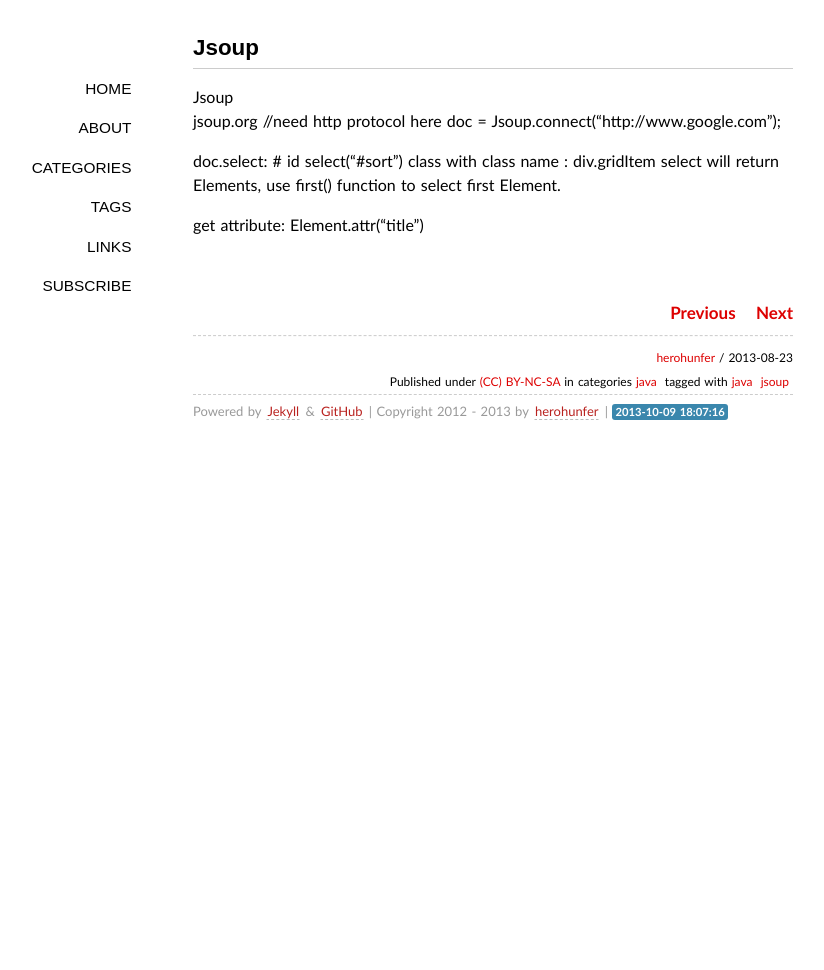
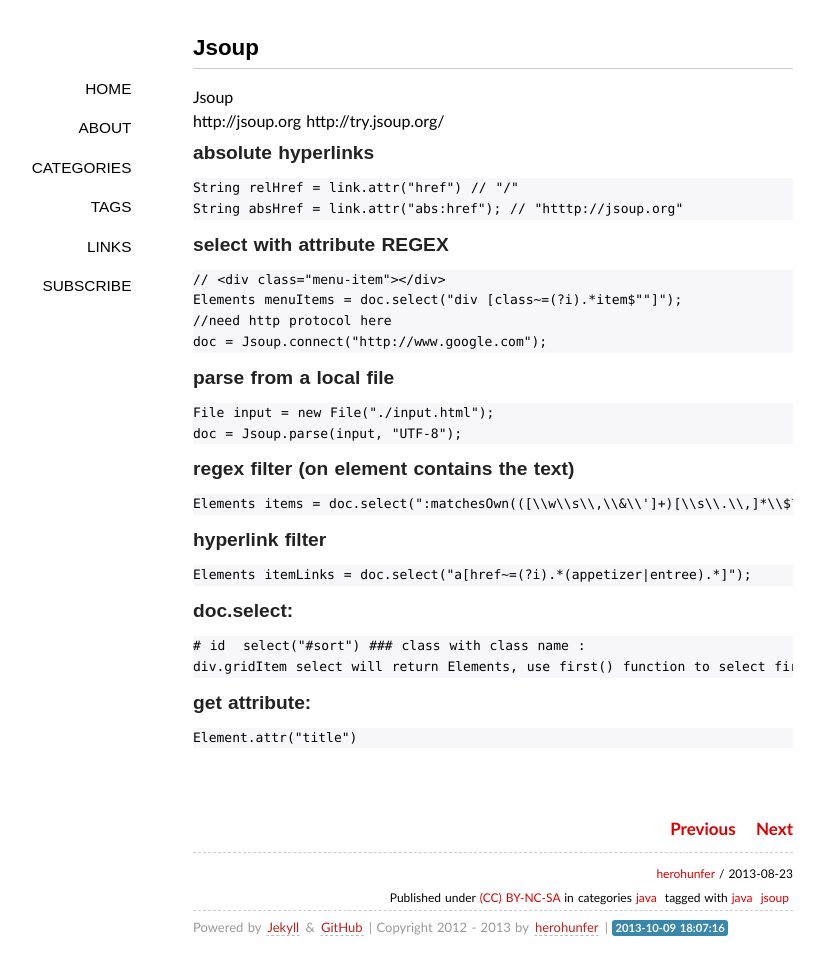
Before and after one commit to herohunfer/blog, a Jekyll site: the page built from _posts/2013-08-23-jsoup.md, in a window 1280 px wide. Shown: the whole page, without its empty margins (147-971 px from the left). Built offline with Jekyll 4.4.1, drawn with Linux system fonts in a browser that asks for light colours; some web fonts are replaced; Markdown is read by kramdown in place of the engine named in the settings; comment, search, counter and statistics services are not loaded; before the commit the page ends 900 px from its top, so only the background shows below that.

Commit message:
add new contents

```diff
--- a/_posts/2013-08-23-jsoup.md
+++ b/_posts/2013-08-23-jsoup.md
@@ -6,15 +6,34 @@ tags: [java, jsoup]
 ---
 
 Jsoup
-jsoup.org
+http://jsoup.org
+http://try.jsoup.org/
+###absolute hyperlinks
+    String relHref = link.attr("href") // "/"
+    String absHref = link.attr("abs:href"); // "htttp://jsoup.org"
+
+###select with attribute REGEX
+    // <div class="menu-item"></div>
+    Elements menuItems = doc.select("div [class~=(?i).*item$""]");
     //need http protocol here
     doc = Jsoup.connect("http://www.google.com");
 
-doc.select:
+###parse from a local file
+    File input = new File("./input.html");
+    doc = Jsoup.parse(input, "UTF-8");
+
+
+###regex filter (on element contains the text)
+    Elements items = doc.select(":matchesOwn(([\\w\\s\\,\\&\\']+)[\\s\\.\\,]*\\$?(\\d+(\\.\\d+)?)$)");
+
+###hyperlink filter
+    Elements itemLinks = doc.select("a[href~=(?i).*(appetizer|entree).*]");
+
+###doc.select:
     # id  select("#sort")
-class with class name :
+###class with class name :
     div.gridItem
 select will return Elements, use first() function to select first Element.
 
-get attribute:
+###get attribute:
     Element.attr("title")
```
Also changed, not shown: _posts/2013-09-05-regular-expression.md (+24 -0 lines).
